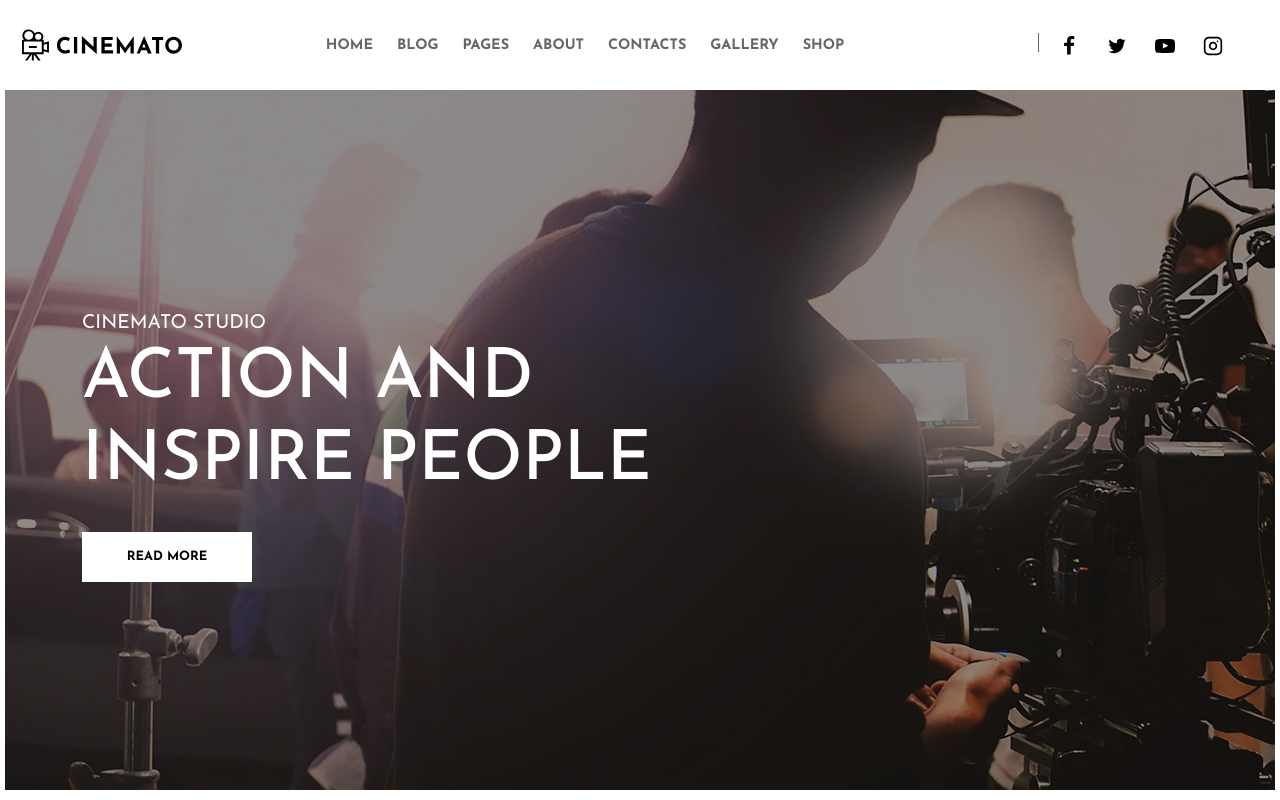
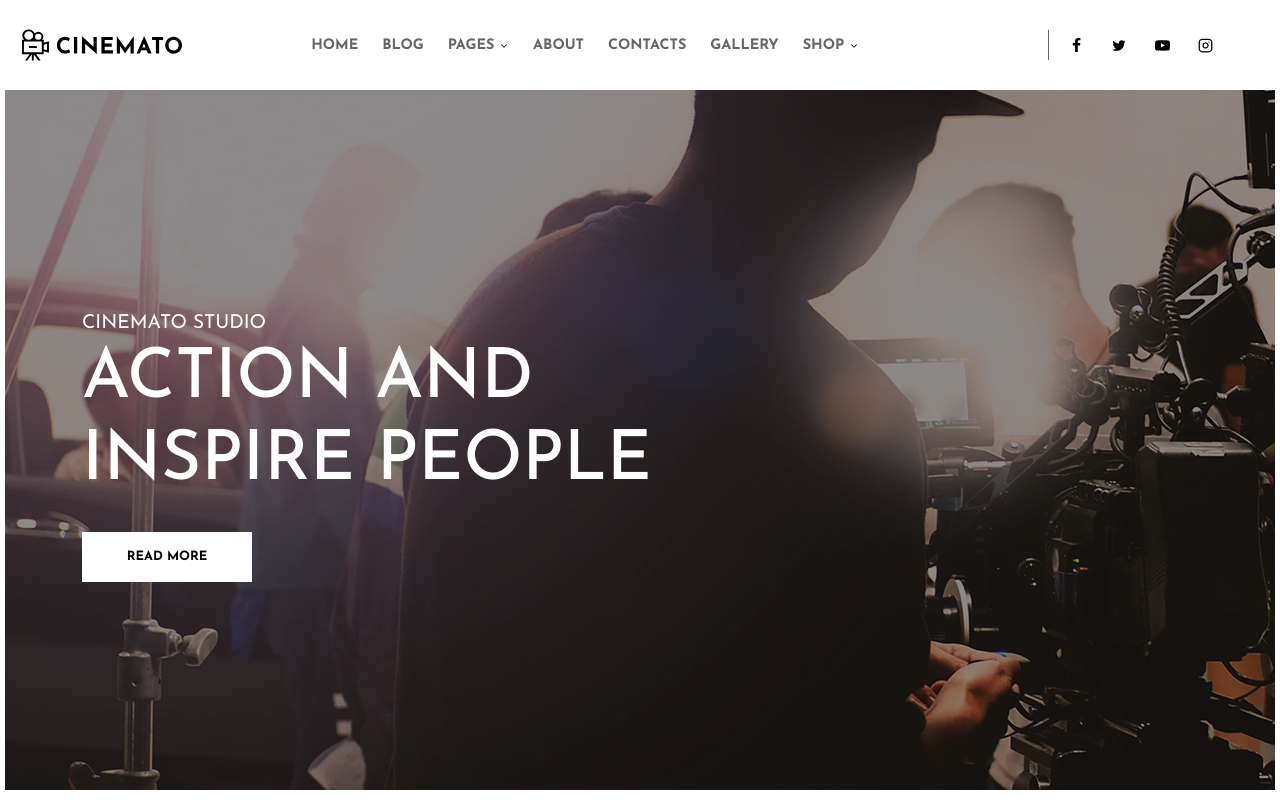
Before and after one commit to AndreaCollura/proj-html-vuejs, a Vue app: page / in a window 1280 px wide. Shown: the top 800 px of the page. Built offline with nearby package versions, Linux system fonts and the light colour scheme; a web font is replaced by a local one.

Commit message:
add arrows to header nav

```diff
--- a/src/components/FooterComp.vue
+++ b/src/components/FooterComp.vue
@@ -147,7 +147,7 @@ footer {
             }
 
             h5 {
-                font-size: 1.1rem;
+                font-size: 1rem;
                 font-weight: 700;
                 color: $light-gray;
             }
--- a/src/components/HeaderComp.vue
+++ b/src/components/HeaderComp.vue
@@ -8,7 +8,7 @@
                 <div>
                     <ul class="d-flex my-0 gap-4">
                         <li v-for="(link, index) in store.navList" :key="index">
-                            <a :href="link.url">{{ link.text }}</a>
+                            <a :href="link.url">{{ link.text }} <img v-if="(link.arrow)" src="../assets/styles/img/image (7).svg" alt=""> </a>
                         </li>
                     </ul>
                 </div>
@@ -79,9 +79,15 @@ i {
     width: 250px;
     margin-right: 10px;
     margin-left: 10px;
+
+    i{
+        padding: 5px 15px;
+
+    }
+
     img {
-        width: 20px;
-        height: 20px;
+        width: 15px;
+        height: 15px;
         margin: 0 10px;
         object-fit: contain;
     }
@@ -102,6 +108,9 @@ ul {
             color: $gray-bg;
             text-decoration: none;
             font-weight: bold;
+            img{
+                width: 10px;
+            }
 
         }
     }
--- a/src/data/store.js
+++ b/src/data/store.js
@@ -14,7 +14,7 @@ export const store = reactive({
         {
             text: "BLOG",
             url: "#",
-            arrow: true,
+            arrow: false,
         },
         {
             text: "PAGES ",
```
